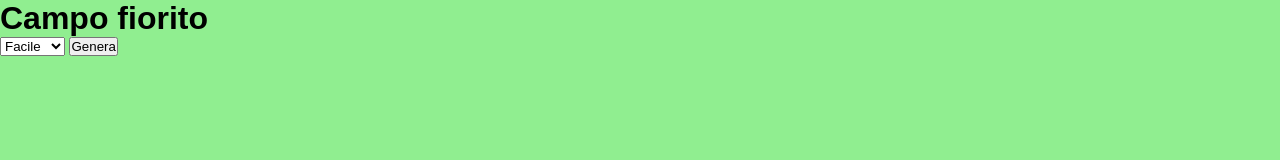
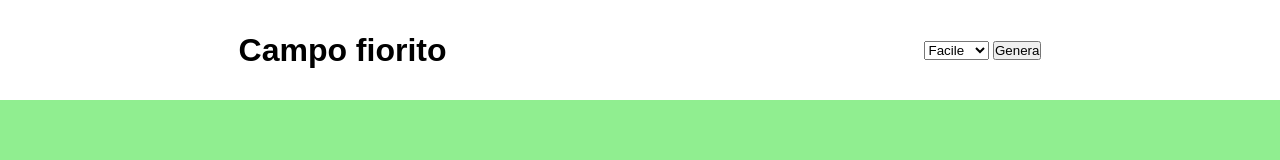
Before and after one commit to MatteoFilippini/js-campominato-dom, a plain HTML site: page index.html in a window 1280 px wide. Drawn offline with Linux system fonts and the light colour scheme.

Commit message:
update header

```diff
--- a/css/style.css
+++ b/css/style.css
@@ -11,6 +11,13 @@
     margin: 0 auto;
 }
 
+header{
+    background-color: #fff;
+    display: flex;
+    justify-content: space-around;
+    min-height: 100px;
+    align-items: center;
+}
 
 body{
     background-color: lightgreen;
```
Also changed, not shown: index.html (+1 -0 lines).
